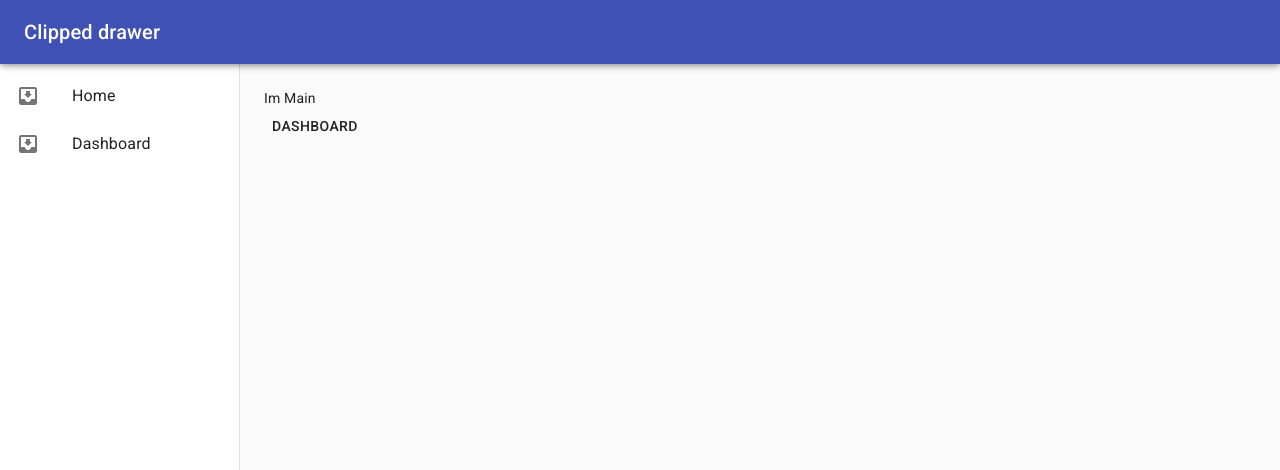
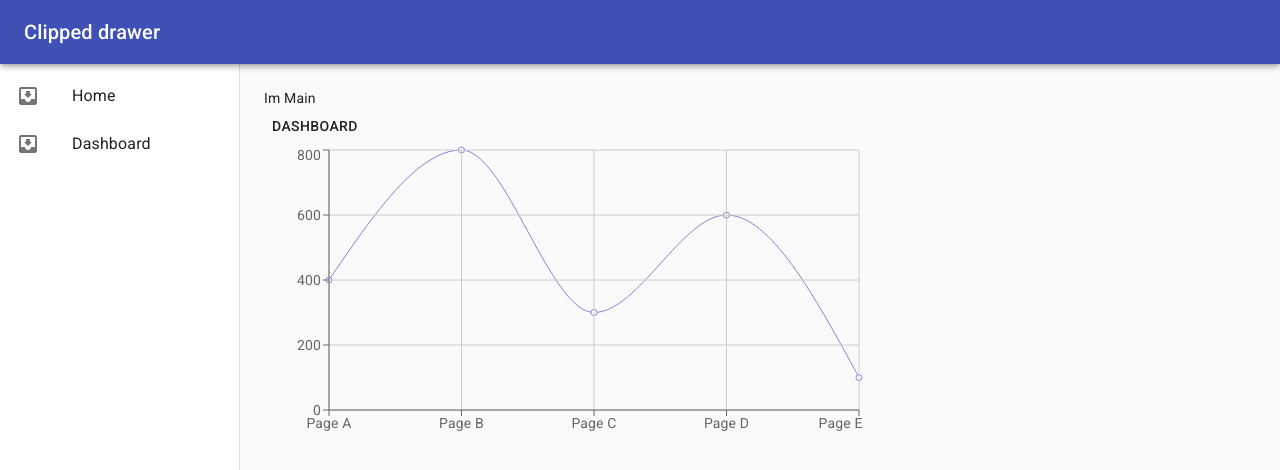
Before and after one commit to szberko/trading-history, a React app: page / in a window 1280 px wide. Shown: the top 470 px of the page. Built offline with nearby package versions, Linux system fonts and the light colour scheme.

Commit message:
installing recharts component

```diff
--- a/package.json
+++ b/package.json
@@ -37,7 +37,8 @@
   "dependencies": {
     "@material-ui/core": "^4.9.11",
     "@material-ui/icons": "^4.9.1",
+    "react-dom": "^16.13.1",
     "react-router-dom": "^5.1.2",
-    "react-dom": "^16.13.1"
+    "recharts": "^1.8.5"
   }
 }
--- a/src/Main.js
+++ b/src/Main.js
@@ -1,9 +1,22 @@
 import React from "react";
 import { withRouter, Link } from "react-router-dom";
 import Button from "@material-ui/core/Button";
+import { LineChart, Line, CartesianGrid, XAxis, YAxis, Tooltip } from 'recharts';
 
 class Main extends React.Component {
+
+
   render() {
+    const pv = 1;
+    const amt = 1;
+    const data = [
+      {name: 'Page A', uv: 400, pv: pv, amt: amt},
+      {name: 'Page B', uv: 800, pv: pv, amt: amt},
+      {name: 'Page C', uv: 300, pv: pv, amt: amt},
+      {name: 'Page D', uv: 600, pv: pv, amt: amt},
+      {name: 'Page E', uv: 100, pv: pv, amt: amt},
+      ];
+
     return (
         <div>
           <div>Im Main</div>
@@ -12,6 +25,13 @@
             component={Link}>
             Dashboard
           </Button>
+          <LineChart width={600} height={300} data={data}>
+            <Line type="monotone" dataKey="uv" stroke="#8884d8" />
+            <CartesianGrid stroke="#ccc" />
+            <XAxis dataKey="name" />
+            <YAxis />
+            <Tooltip />
+          </LineChart>
         </div>
     );
   }
```
